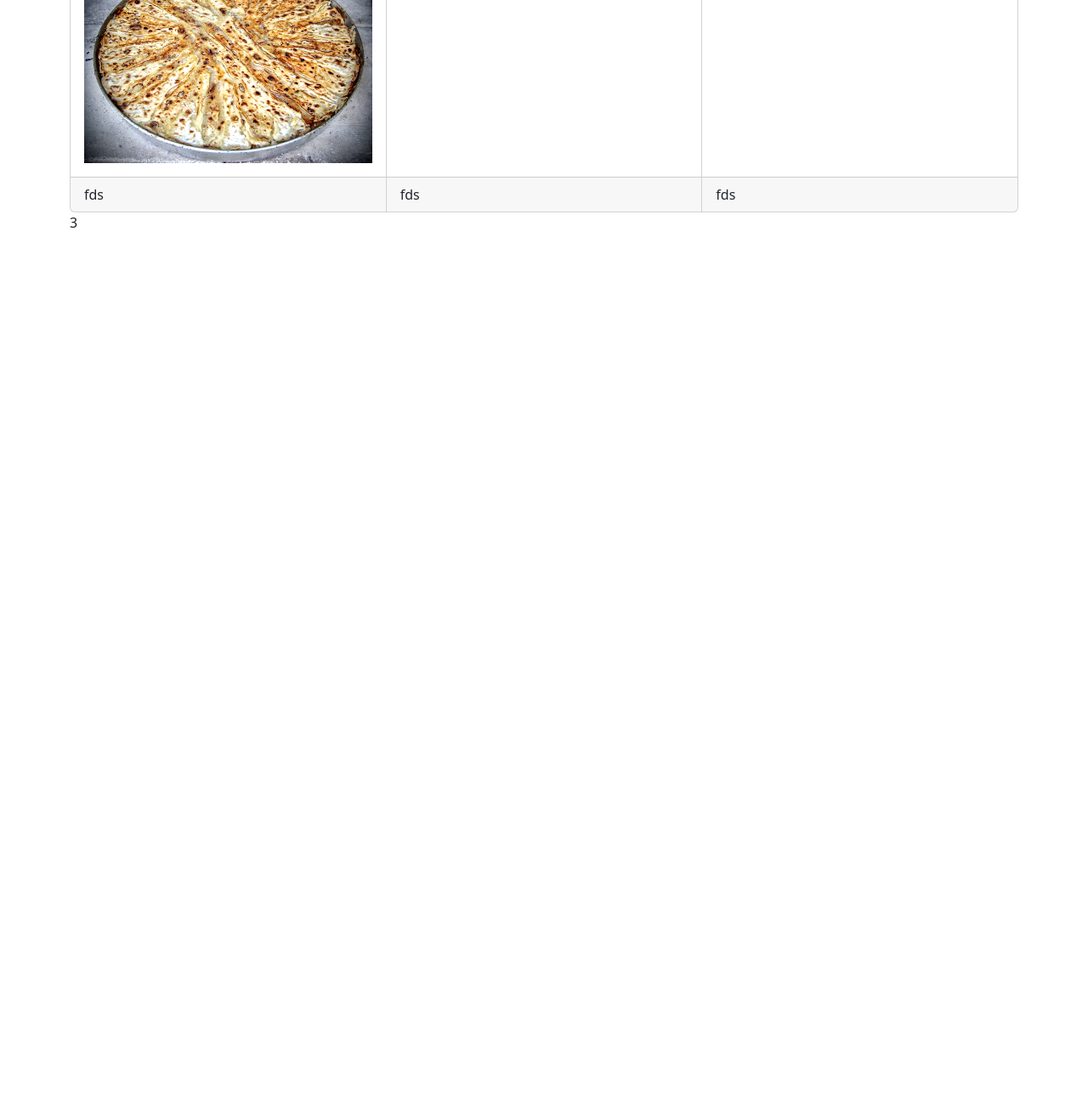
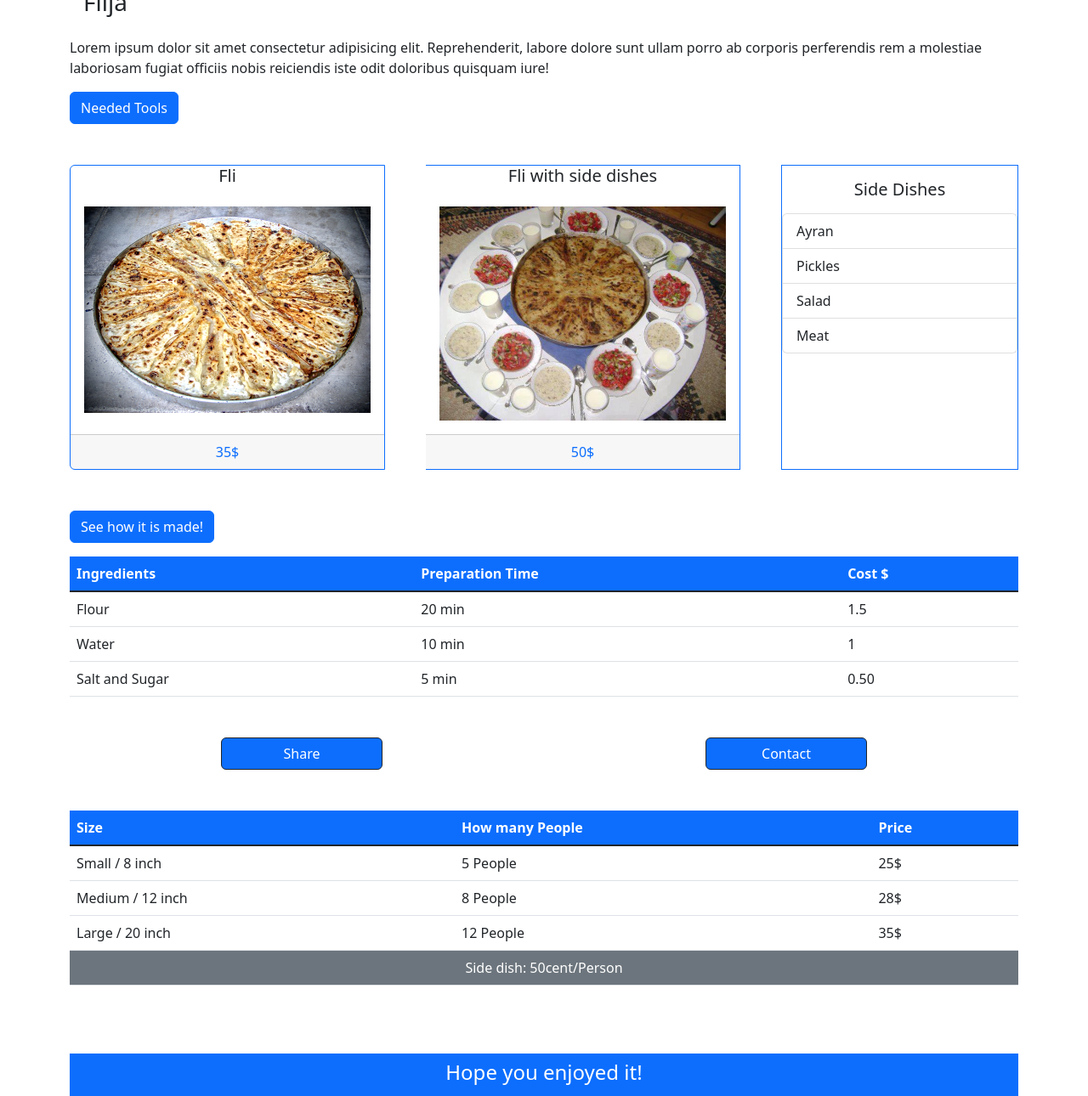
Before and after one commit to clirimaga/cookbook, a plain HTML site: page clirim.html in a window 1280 px wide. Shown: the part 102-1392 px from the top of the page at 85% size. Before the commit the page ends 800 px from the top, so only its background shows below. Drawn offline with nearby package versions, Linux system fonts and the light colour scheme.

Commit message:
clirims work

```diff
--- a/clirim.html
+++ b/clirim.html
@@ -6,34 +6,138 @@
     <meta name="viewport" content="width=device-width, initial-scale=1.0">
     <title>Document</title>
     <link href="https://cdn.jsdelivr.net/npm/bootstrap@5.2.2/dist/css/bootstrap.min.css" rel="stylesheet" integrity="sha384-Zenh87qX5JnK2Jl0vWa8Ck2rdkQ2Bzep5IDxbcnCeuOxjzrPF/et3URy9Bv1WTRi" crossorigin="anonymous">
+    <link href="style.css" rel="stylesheet">
 </head>
 <body>
     <div class="container">
         <div class="row">
             <div class="col">
-                <div class="col header"></div>
-                <div class="col main">
-                    <div class="card-group">
-                        <div class="card ">
-                            <div class="card-title">fdfd</div>
-                            <div class="card-body "><img src="images/Flija.png" class="img-fluid"></div>
-                            <div class="card-footer">fds</div>
+                <div class="row">
+                    <div class="col navbar-brand bg-primary fs-2 text-uppercase text-center text-white p-2">
+                        <h1>This is my favourite traditional food!🥧</h1>
+                    </div>
+                </div>
+                <main>
+                    <div class="col mb-5">
+                        <div class="hero">
+                            <h3 class="p-3">Flija</h3>
+                            <p>Lorem ipsum dolor sit amet consectetur adipisicing elit. Reprehenderit, labore dolore sunt ullam porro ab corporis perferendis rem a molestiae laboriosam fugiat officiis nobis reiciendis iste odit doloribus quisquam iure!</p>
                         </div>
-                        <div class="card">
-                            <div class="card-title">fdfd</div>
-                            <div class="card-body">fdf</div>
-                            <div class="card-footer">fds</div>
-                        </div>
-                        <div class="card">
-                            <div class="card-title">fdfd</div>
-                            <div class="card-body">fdf</div>
-                            <div class="card-footer">fds</div>
+                        <button class="btn btn-primary " type="button" data-bs-toggle="collapse" data-bs-target="#toolsNeeded" aria-expanded="false" aria-controls="collapseExample">
+                            Needed Tools
+                          </button>
+                          <div class="collapse" id="toolsNeeded">
+                            <div class="card card-body">
+                              Tools you are going to need for this are:
+                              <ol class="list-group-numbered">
+                                <li class="list-group-item">Fireplace</li>
+                                <li class="list-group-item">Wood</li>
+                                <li class="list-group-item">Friends</li>
+                              </ol>
+                            </div>
+                          </div>
+
+                        <div class="card-group mt-5 ">
+                            <div class="card text-center me-5 border-primary">
+                                <h5 class="card-title">Fli</h5>
+                                <div class="card-body "><img src="images/Flija.png" class="img-fluid"></div>
+                                <div class="card-footer text-primary">35$</div>
+                            </div>
+                            <div class="card text-center me-5 border-primary">
+                                <h5 class="card-title">Fli with side dishes</h5>
+                                <div class="card-body"><img src="images/flija2.jpg" class="img-fluid"></div>
+                                <div class="card-footer text-primary">50$</div>
+                            </div>
+                            <div class="col-3 border border-primary">
+                             <h5 class="text-center m-3">Side Dishes</h5>
+                             <ul class="list-group">
+                             <li class="list-group-item">Ayran</li>
+                             <li class="list-group-item">Pickles</li>
+                             <li class="list-group-item">Salad</li>
+                             <li class="list-group-item">Meat</li>
+                            </ul>
+                            </div>
                         </div>
                     </div>
+
+                        <button class="btn btn-primary mb-3 " type="button" data-bs-toggle="collapse" data-bs-target="#yt" aria-expanded="false" aria-controls="collapseExample">
+                            See how it is made!
+                          </button>
+                          <div class="collapse" id="yt">
+                            <div class="card card-body">
+                                <p>Here you can see how it is made:</p>
+                                <a href="https://www.youtube.com/watch?v=1fPmnJREVVM" target="_blank"><img src="images/youtube.png"></a>
+                            </div>
+                          </div>
+
+                    <div class="table">
+                    <table class="table mb-5 table-hover">
+                            <thead class="bg-primary text-white">
+                                <th>Ingredients</th>
+                                <th>Preparation Time</th>
+                                <th>Cost $</th>
+                            </thead>
+                            <tbody class="table-group-divider">
+                                <tr>
+                        <td>Flour</td>
+                        <td>20 min</td>
+                        <td>1.5</td>
+                    </tr>
+                    <tr>
+                            <td>Water</td>
+                            <td>10 min</td>
+                            <td>1</td>
+                        </tr>
+                        <tr>
+                            <td>Salt and Sugar</td>
+                            <td>5 min</td>
+                            <td>0.50</td>
+                        </tr>
+                    </tbody>
+                </table>
+                <div class="row justify-content-around">
+                    <div class="col-1 col-sm-2 btn btn-primary btn1 align-self-center border-dark">Share</div>
+                    <div class="col-1 col-sm-2 btn btn-primary btn2 align-self-center border-dark">Contact</div>
+                    <div class="table">
+                        <table class="table mb-5 table-hover mt-5">
+                                <thead class="bg-primary text-white">
+                                    <th>Size</th>
+                                    <th>How many People</th>
+                                    <th>Price</th>
+                                </thead>
+                                <tbody class="table-group-divider">
+                                    <tr>
+                            <td>Small / 8 inch</td>
+                            <td>5 People</td>
+                            <td>25$</td>
+                        </tr>
+                        <tr>
+                                <td>Medium / 12 inch </td>
+                                <td>8 People</td>
+                                <td>28$</td>
+                            </tr>
+                            <tr>
+                                <td>Large / 20 inch</td>
+                                <td>12 People</td>
+                                <td>35$</td>
+                            </tr>
+                        </tbody>
+                        <tfoot class="text-center bg-secondary text-white">
+                          <td colspan="3">Side dish: 50cent/Person</td>
+                        </tfoot>
+                    </table>
+                 </div>
                 </div>
-                <div class="col footer">3</div>
             </div>
-        </div>
+        </main>
     </div>
+</div>
+<footer style="height: 50px;">
+    <div class="col text-center bg-primary h-100 fs-4  p-1 text-white">Hope you enjoyed it!</div>
+</footer>
+</div>
+<!-- JavaScript Bundle with Popper -->
+<script src="https://cdn.jsdelivr.net/npm/bootstrap@5.2.3/dist/js/bootstrap.bundle.min.js" integrity="sha384-kenU1KFdBIe4zVF0s0G1M5b4hcpxyD9F7jL+jjXkk+Q2h455rYXK/7HAuoJl+0I4" crossorigin="anonymous"></script>
+<script src="script.js"></script>
 </body>
 </html>
--- /dev/null
+++ b/script.js
@@ -0,0 +1,12 @@
+const btn1 = document.querySelector('.btn1');
+const btn2 = document.querySelector('.btn2');
+
+const alert1 = function() {
+    alert('Visit us on www.Cookbook.com')
+};
+
+const alert2 = function() {
+    alert('Call us: +49 176 1234567')
+}
+btn1.addEventListener('click', alert1)
+btn2.addEventListener('click', alert2)
```
Also changed, not shown: index.html (+0 -2 lines), images/flija2.jpg (added).
